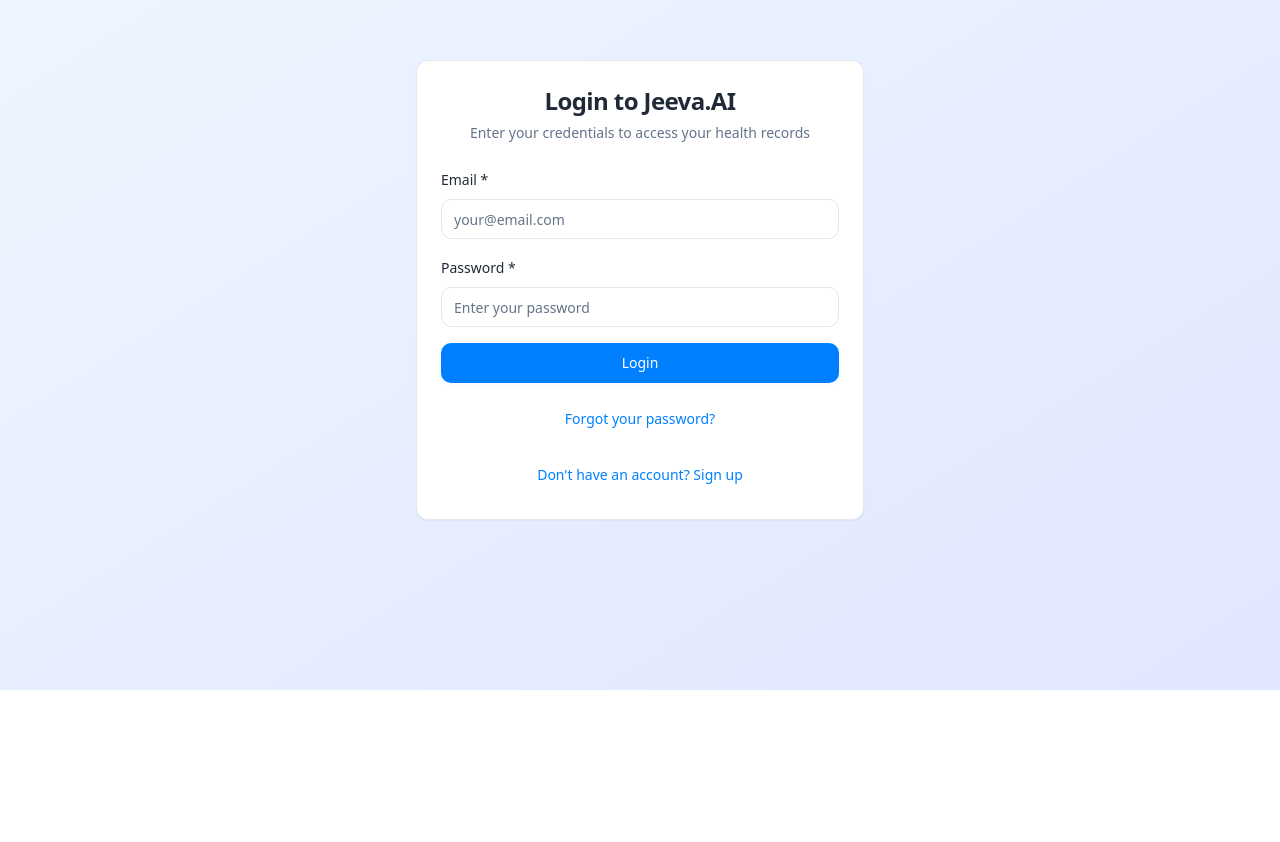
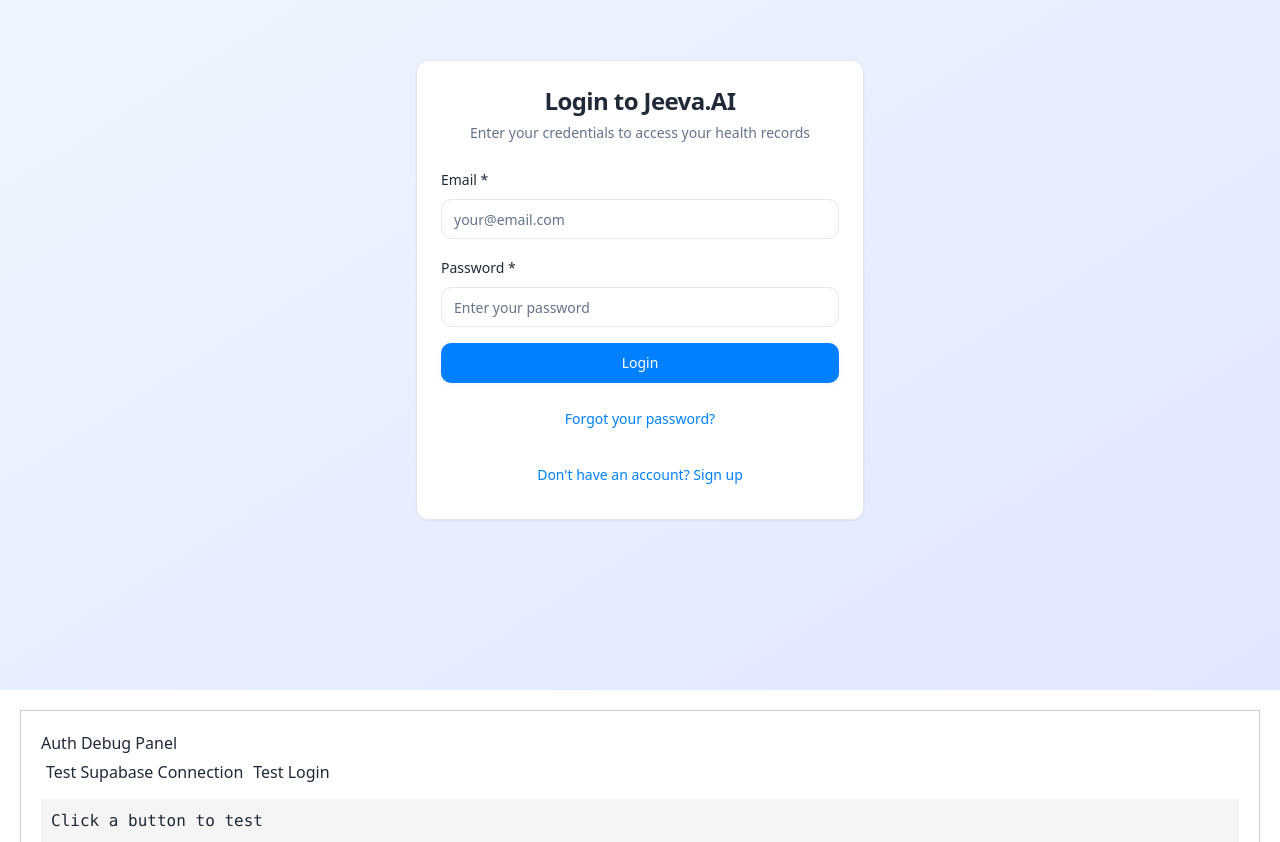
Before and after one commit to nvtarakanadh/jeeva.ai_frontend, a React (Vite) app: page /auth in a window 1280 px wide. Shown: the part 110-952 px from the top of the page. Before the commit the page ends 800 px from the top, so only its background shows below. Built offline with nearby package versions, Linux system fonts and the light colour scheme; no server answers.

Commit message:
Add debugging tools for authentication issues

```diff
--- a/src/App.tsx
+++ b/src/App.tsx
@@ -29,6 +29,7 @@
 import PatientConsultationNotes from "./pages/patient/ConsultationNotes";
 import Auth from "./pages/Auth";
 import MainLayout from "./layouts/MainLayout";
+import AuthDebug from "./components/debug/AuthDebug";
 
 const queryClient = new QueryClient();
 
@@ -59,7 +60,7 @@
                 <Suspense fallback={<PageSkeleton />}>
                 <Routes>
                         <Route path="/" element={<Index />} />
-                        <Route path="/auth" element={<Auth />} />
+                        <Route path="/auth" element={<><Auth /><AuthDebug /></>} />
 
                 {/* Patient Routes */}
                 <Route path="/dashboard" element={
--- /dev/null
+++ b/src/components/debug/AuthDebug.tsx
@@ -0,0 +1,62 @@
+import React, { useState } from 'react';
+import { supabase } from '@/integrations/supabase/client';
+import { useAuth } from '@/contexts/AuthContext';
+
+const AuthDebug: React.FC = () => {
+  const [debugInfo, setDebugInfo] = useState<string>('');
+  const { user, session, isLoading, isAuthenticated } = useAuth();
+
+  const testSupabaseConnection = async () => {
+    try {
+      const { data, error } = await supabase.auth.getSession();
+      setDebugInfo(`
+Supabase Connection Test:
+- Session exists: ${!!data.session}
+- User ID: ${data.session?.user?.id || 'None'}
+- Error: ${error?.message || 'None'}
+- Current Auth State:
+  - isAuthenticated: ${isAuthenticated}
+  - isLoading: ${isLoading}
+  - user: ${user ? `${user.name} (${user.role})` : 'None'}
+  - session: ${session ? 'Exists' : 'None'}
+      `);
+    } catch (err) {
+      setDebugInfo(`Connection test failed: ${err}`);
+    }
+  };
+
+  const testLogin = async () => {
+    try {
+      const { data, error } = await supabase.auth.signInWithPassword({
+        email: 'test@example.com',
+        password: 'testpassword'
+      });
+      setDebugInfo(`
+Login Test:
+- Success: ${!error}
+- User: ${data.user?.id || 'None'}
+- Session: ${data.session ? 'Exists' : 'None'}
+- Error: ${error?.message || 'None'}
+      `);
+    } catch (err) {
+      setDebugInfo(`Login test failed: ${err}`);
+    }
+  };
+
+  return (
+    <div style={{ padding: '20px', border: '1px solid #ccc', margin: '20px' }}>
+      <h3>Auth Debug Panel</h3>
+      <button onClick={testSupabaseConnection} style={{ margin: '5px' }}>
+        Test Supabase Connection
+      </button>
+      <button onClick={testLogin} style={{ margin: '5px' }}>
+        Test Login
+      </button>
+      <pre style={{ background: '#f5f5f5', padding: '10px', marginTop: '10px' }}>
+        {debugInfo || 'Click a button to test'}
+      </pre>
+    </div>
+  );
+};
+
+export default AuthDebug;
--- a/src/contexts/AuthContext.tsx
+++ b/src/contexts/AuthContext.tsx
@@ -112,11 +112,15 @@
     // Set up auth state listener
     const { data: { subscription } } = supabase.auth.onAuthStateChange(
       async (event, session) => {
-        console.log('Auth state change:', event, session?.user?.id);
+        console.log('🔐 Auth state change:', event, session?.user?.id, 'mounted:', mounted);
 
-        if (!mounted) return;
+        if (!mounted) {
+          console.log('🔐 Component unmounted, ignoring auth change');
+          return;
+        }
 
         if (event === 'SIGNED_OUT') {
+          console.log('🔐 User signed out');
           setSession(null);
           setUser(null);
           setIsLoading(false);
@@ -124,6 +128,7 @@
         }
 
         if (event === 'SIGNED_IN' && session?.user) {
+          console.log('🔐 User signed in, processing...');
           setSession(session);
 
           try {
@@ -134,20 +139,25 @@
               .single();
 
             const userData = createUserFromSession(session, profile);
+            console.log('🔐 Created user data:', userData);
             setUser(userData);
 
             // Navigate based on role
             const role = userData.role;
+            console.log('🔐 Navigating to dashboard for role:', role);
             if (role === 'doctor') {
               navigate('/doctor/dashboard');
             } else {
               navigate('/dashboard');
             }
           } catch (profileError) {
+            console.log('🔐 Profile fetch failed, using session metadata');
             const userData = createUserFromSession(session);
+            console.log('🔐 Created user data from session:', userData);
             setUser(userData);
 
             const role = userData.role;
+            console.log('🔐 Navigating to dashboard for role:', role);
             if (role === 'doctor') {
               navigate('/doctor/dashboard');
             } else {
@@ -155,8 +165,10 @@
             }
           }
         } else if (event === 'TOKEN_REFRESHED' && session) {
+          console.log('🔐 Token refreshed');
           setSession(session);
         } else if (session?.user) {
+          console.log('🔐 Session exists, updating user data');
           setSession(session);
 
           try {
@@ -173,10 +185,12 @@
             setUser(userData);
           }
         } else {
+          console.log('🔐 No session, clearing user');
           setUser(null);
           setSession(null);
         }
 
+        console.log('🔐 Setting loading to false');
         setIsLoading(false);
       }
     );
@@ -197,12 +211,20 @@
         password,
       });
 
+      console.log('🔐 Login response:', { data: !!data, error: !!error, user: !!data?.user, session: !!data?.session });
+
       if (error) {
+        console.error('🔐 Login error:', error);
         throw error;
       }
 
       if (data.user && data.session) {
         console.log('✅ Login successful:', data.user.id);
+        console.log('🔐 Session details:', {
+          access_token: !!data.session.access_token,
+          expires_at: data.session.expires_at,
+          user_id: data.session.user.id
+        });
 
         // The auth state change listener will handle setting user and navigation
         toast({
@@ -210,6 +232,7 @@
           description: `Welcome back!`,
         });
       } else {
+        console.error('🔐 No user or session in response:', data);
         throw new Error('No user data returned');
       }
 
@@ -222,6 +245,7 @@
       });
       throw error;
     } finally {
+      console.log('🔐 Login process completed, setting loading to false');
       setIsLoading(false);
     }
   };
```
